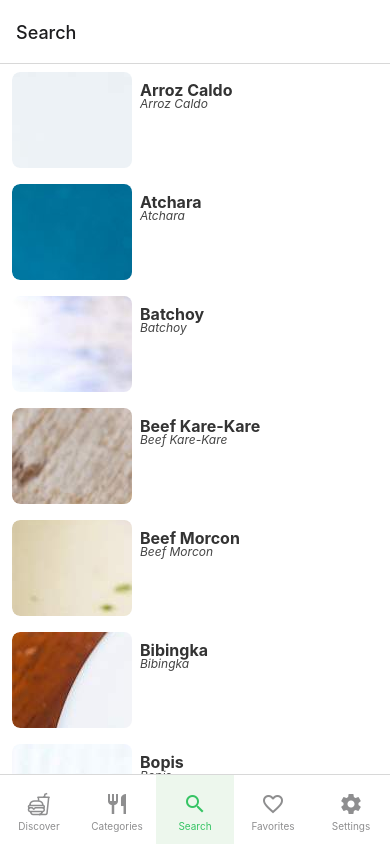
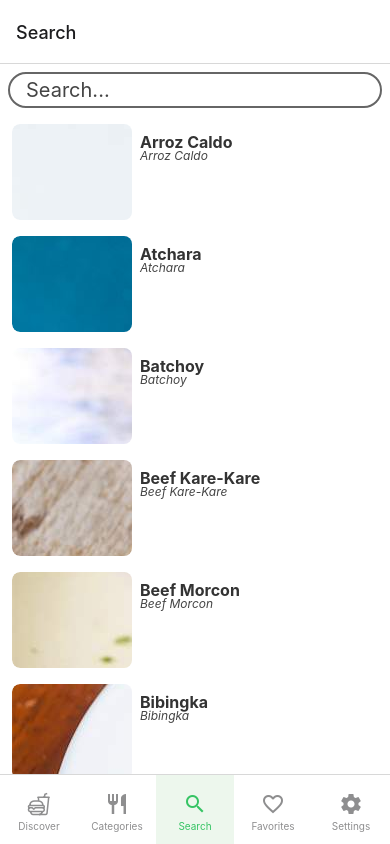
Before and after one commit to godkingjay/Authentic-Pinoy-Recipes-App, a React Native app: screen /SearchStack in a window 390 px wide. Built offline with nearby package versions, Linux system fonts and the light colour scheme.

Commit message:
ADD: Search | Searchbar

```diff
--- a/screens/Search.js
+++ b/screens/Search.js
@@ -1,6 +1,8 @@
 import React from "react";
 import { useState } from "react";
 import { Text } from "react-native";
+import { TextInput } from "react-native";
+import { StyleSheet } from "react-native";
 import { FlatList } from "react-native";
 import { View } from "react-native";
 import FoodCard from "../assets/component/foodCard";
@@ -23,6 +25,7 @@ export default function Search({ navigation, route }) {
 
   return(
     <View style={ globalStyles.screen }>
+      <TextInput style={ styles.searchField } placeholder="Search..."></TextInput>
       <FlatList
         data={ foods }
         renderItem={({ item }) => (
@@ -32,3 +35,18 @@ export default function Search({ navigation, route }) {
     </View>
   );
 }
+
+const styles = StyleSheet.create({
+  searchField: {
+    marginHorizontal: 8,
+    marginVertical: 8,
+    borderWidth: 2,
+    textAlignVertical: 'center',
+    paddingVertical: 4,
+    paddingHorizontal: 16,
+    borderRadius: 100,
+    fontSize: 20,
+    borderColor: '#666',
+    color: '#444',
+  }
+});
```
